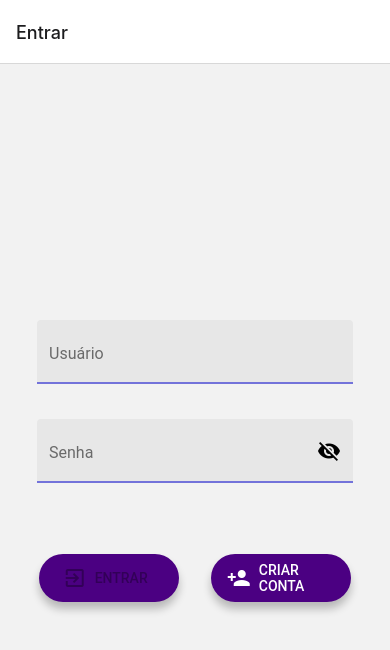
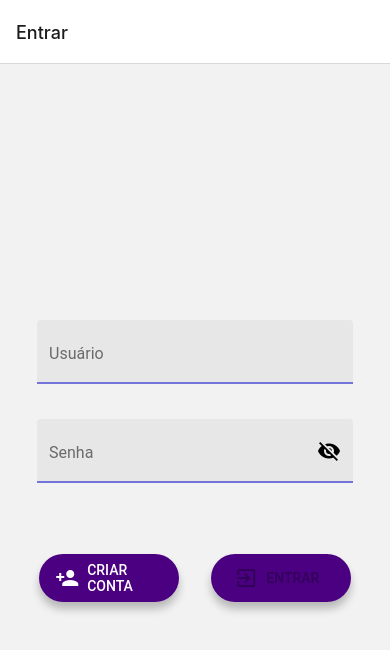
Before and after one commit to jcaique/Frontend-TG2, a React Native app: screen /Login in a window 390 px wide. Shown: the top 650 px of the page. Built offline with nearby package versions, Linux system fonts and the light colour scheme.

Commit message:
troquei a ordem dos botoes na tela Login

```diff
--- a/src/screens/Login/Login.js
+++ b/src/screens/Login/Login.js
@@ -85,17 +85,17 @@ function Login(props) {
       <View style={estilos.boxBotoes}>
         <FAB
           style={estilos.fab}
+          icon='account-plus'
+          label='Criar Conta'
+          onPress={() => { props.navigation.navigate('NovoLogin') }}
+        />
+
+        <FAB
+          style={estilos.fab}
           icon='login-variant'
           label='Entrar'
           onPress={() => { Logar() }}
           disabled={!(usuario.length > 0 && senha.length > 0)}
-        />
-
-        <FAB
-          style={estilos.fab}
-          icon='account-plus'
-          label='Criar Conta'
-          onPress={() => { props.navigation.navigate('NovoLogin') }}
         />
       </View>
     </View>
```
